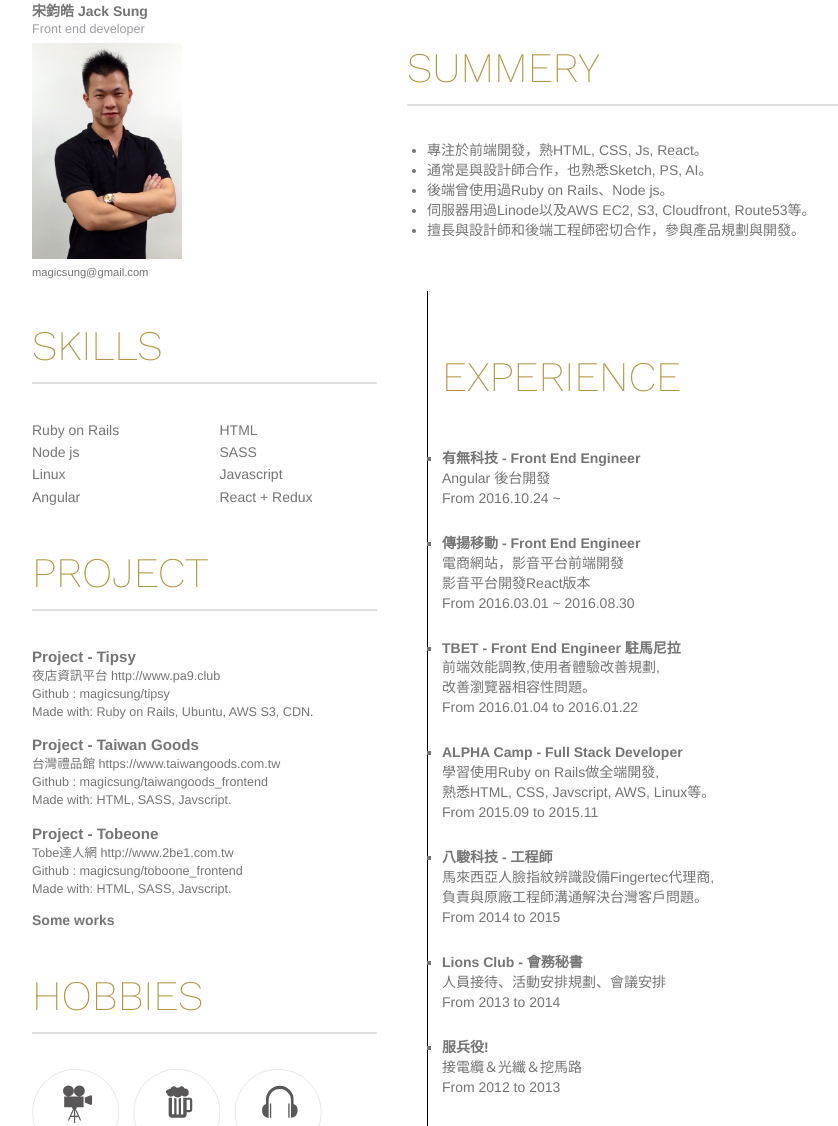
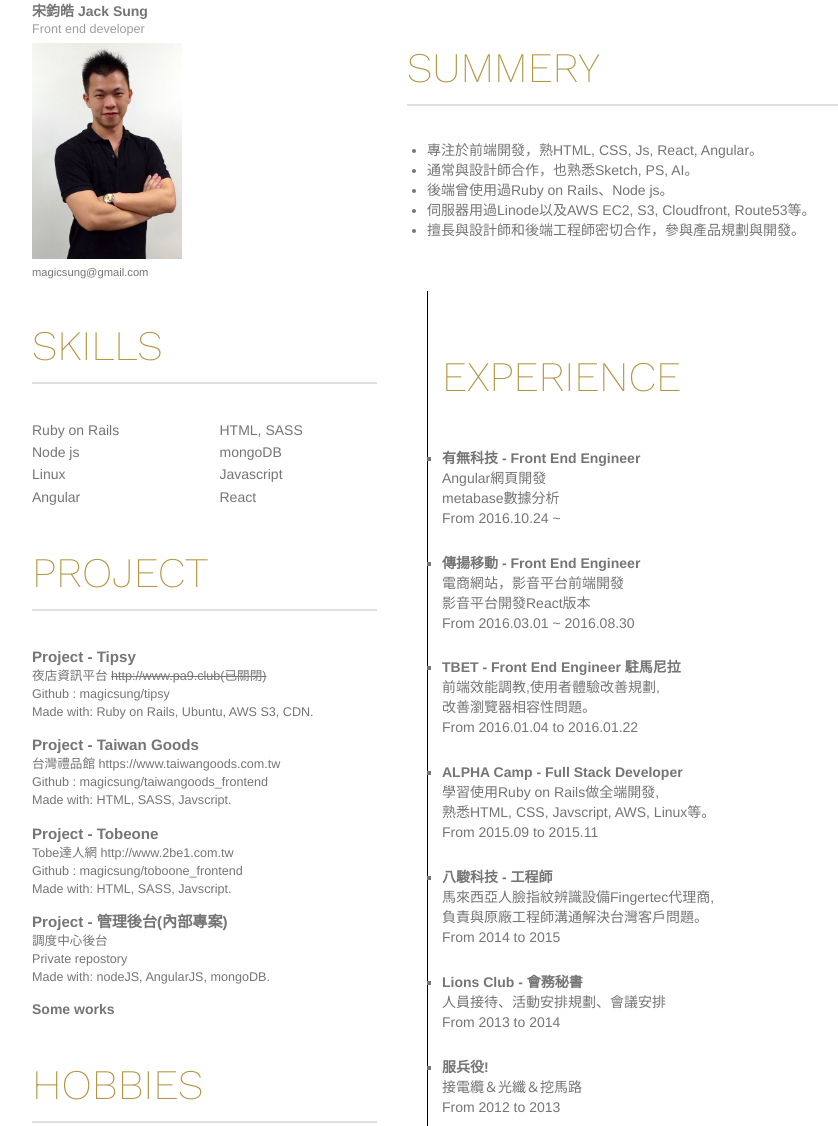
Before and after one commit to magicsung/magicsung.github.io, a website: page resume.html in a window 1280 px wide. Shown: the part 32-1158 px from the top of the page, without its empty margins (173-1011 px from the left). Drawn offline with nearby package versions, Linux system fonts and the light colour scheme.

Commit message:
update resume

```diff
--- a/resume.html
+++ b/resume.html
@@ -50,10 +50,10 @@
               </div>
               <div class="col-xs-6">
                 <ul>
-                  <li>HTML</li>
-                  <li>SASS</li>
+                  <li>HTML, SASS</li>
+                  <li>mongoDB</li>
                   <li>Javascript</li>
-                  <li>React + Redux</li>
+                  <li>React</li>
                 </ul>
               </div>
             </div>
@@ -64,7 +64,7 @@
             <div class="fz-p9em">
               <p>
                 <b class="fz-1p2em">Project - Tipsy</b><br>
-                夜店資訊平台 <a href="http://www.pa9.club" target="_blank">http://www.pa9.club</a> <br>
+                夜店資訊平台 <a href="" style="text-decoration: line-through;">http://www.pa9.club(已關閉)</a> <br>
                 Github : <a href="https://github.com/magicsung/tipsy" target="_blank">magicsung/tipsy</a><br>
                 Made with: Ruby on Rails, Ubuntu, AWS S3, CDN.
               </p>
@@ -79,6 +79,12 @@
                 Tobe達人網 <a href="http://www.2be1.com.tw" target="_blank">http://www.2be1.com.tw</a><br>
                 Github : <a href="https://github.com/magicsung/toboone_frontend" target="_blank">magicsung/toboone_frontend</a><br>
                 Made with: HTML, SASS, Javscript.
+              </p>
+              <p>
+                <b class="fz-1p2em">Project - 管理後台(內部專案)</b> <br>
+                調度中心後台 <br>
+                Private repostory <br>
+                Made with: nodeJS, AngularJS, mongoDB.
               </p>
             </div>
             <div class="fw-700">
@@ -108,8 +114,8 @@
             <h2 class="under-line thin-title color-gold">SUMMERY</h2>
             <div>
               <ul class="dot ml-20">
-                <li>專注於前端開發，熟HTML, CSS, Js, React。</li>
-                <li>通常是與設計師合作，也熟悉Sketch, PS, AI。</li>
+                <li>專注於前端開發，熟HTML, CSS, Js, React, Angular。</li>
+                <li>通常與設計師合作，也熟悉Sketch, PS, AI。</li>
                 <li>後端曾使用過Ruby on Rails、Node js。</li>
                 <li>伺服器用過Linode以及AWS EC2, S3, Cloudfront, Route53等。</li>
                 <li>擅長與設計師和後端工程師密切合作，參與產品規劃與開發。</li>
@@ -129,7 +135,8 @@
                 </li>
                 <li class="mt-25">
                   <b>有無科技 - Front End Engineer</b><br>
-                  Angular 後台開發<br>
+                  Angular網頁開發<br>
+                  metabase數據分析<br>
                   From 2016.10.24 ~
                 </li>
                 <li class="mt-25">
```
